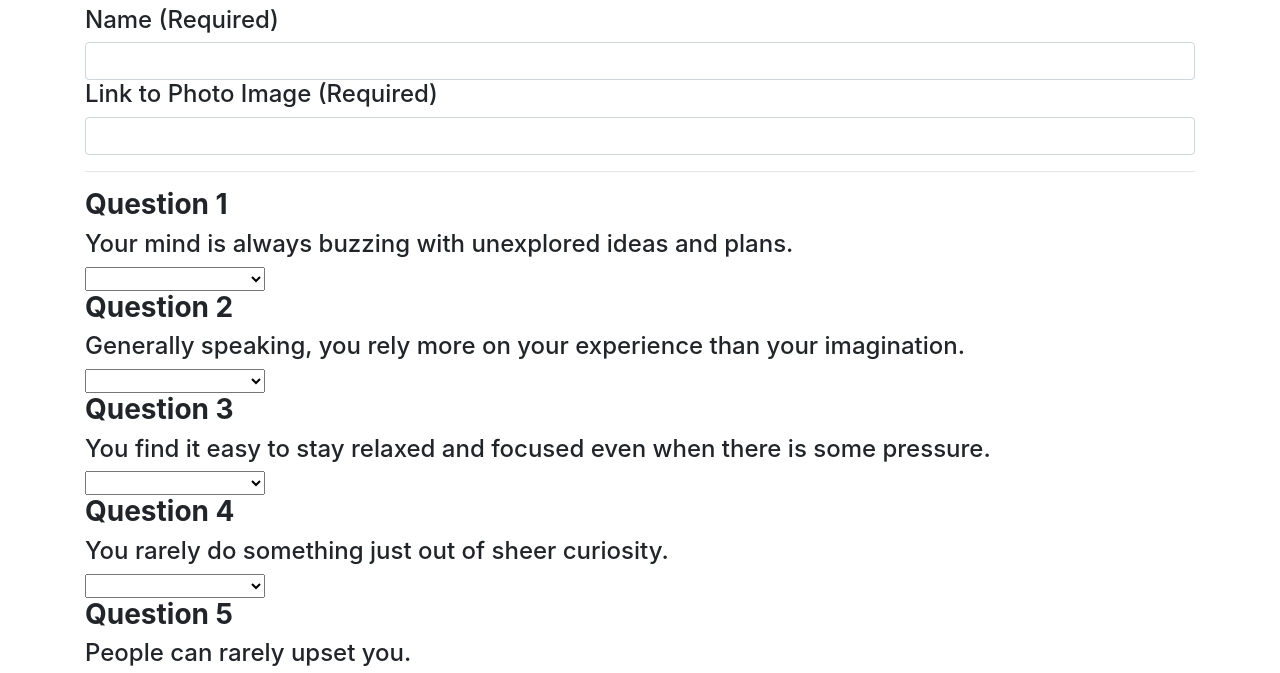
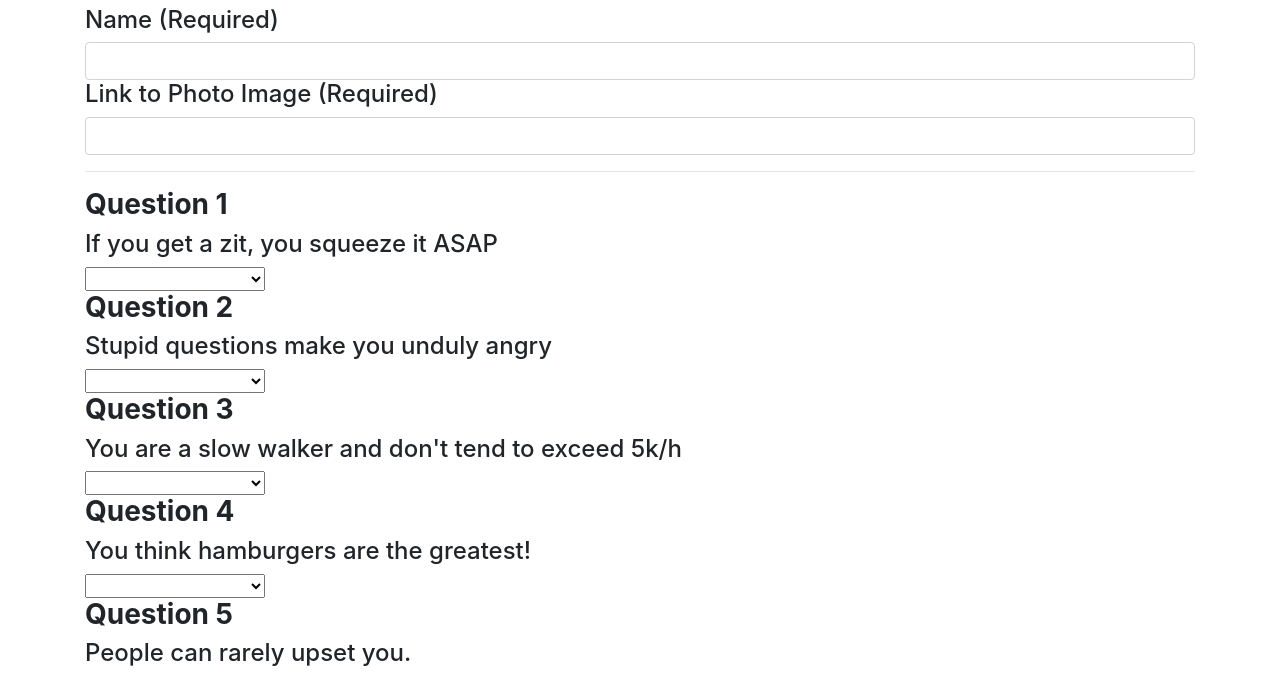
Before and after one commit to christopherdonner/FriendFinder, a website: page app/public/survey.html in a window 1280 px wide. Shown: the part 92-765 px from the top of the page. Drawn offline with nearby package versions, Linux system fonts and the light colour scheme.

Commit message:
almost done

```diff
--- a/app/public/survey.html
+++ b/app/public/survey.html
@@ -15,6 +15,7 @@
     <div class="container">
             <h1>survey</h1>
             <h3><strong>About You</strong></h3>
+            <h2></h2>
             <h4>Name (Required)</h4>
             <input type="text" id="name" class="form-control" required>
 
@@ -24,7 +25,7 @@
             <hr>
 
             <h3><strong>Question 1</strong></h3>
-            <h4>Your mind is always buzzing with unexplored ideas and plans.</h4>
+            <h4>If you get a zit, you squeeze it ASAP</h4>
             <select class="chosen-select" id="q1">
               <option value=""></option>
               <option value="1">1 (Strongly Disagree)</option>
@@ -35,7 +36,7 @@
             </select>
 
             <h3><strong>Question 2</strong></h3>
-            <h4>Generally speaking, you rely more on your experience than your imagination.</h4>
+            <h4>Stupid questions make you unduly angry</h4>
             <select class="chosen-select" id="q2">
               <option value=""></option>
               <option value="1">1 (Strongly Disagree)</option>
@@ -47,7 +48,7 @@
 
 
             <h3><strong>Question 3</strong></h3>
-            <h4>You find it easy to stay relaxed and focused even when there is some pressure.</h4>
+            <h4>You are a slow walker and don't tend to exceed 5k/h</h4>
             <select class="chosen-select" id="q3">
               <option value=""></option>
               <option value="1">1 (Strongly Disagree)</option>
@@ -59,7 +60,7 @@
 
 
             <h3><strong>Question 4</strong></h3>
-            <h4>You rarely do something just out of sheer curiosity.</h4>
+            <h4>You think hamburgers are the greatest!</h4>
             <select class="chosen-select" id="q4">
               <option value=""></option>
               <option value="1">1 (Strongly Disagree)</option>
```
Also changed, not shown: app/routing/apiRoutes.js (+7 -9 lines).
